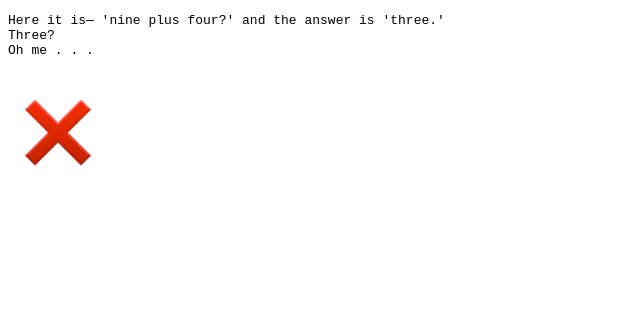
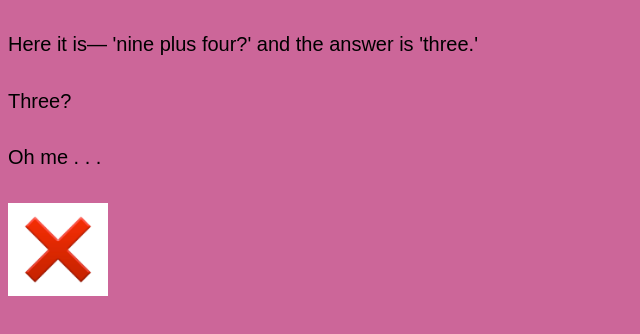
Before and after one commit to elizabethwu321/assignment-1-page-2, a plain HTML site: page index.html in a window 1280 px wide. Shown: the whole page, without its empty margins (0-640 px from the left). Drawn offline with Linux system fonts and the light colour scheme.

Commit message:
css update

```diff
--- a/index.html
+++ b/index.html
@@ -2,13 +2,12 @@
 <html>
 <head>
 	<title></title>
+		<link rel="stylesheet" type="text/css" href="style.css">
 </head>
 <body>
-	<pre>
-Here it is— 'nine plus four?' and the answer is 'three.'
-Three?
-Oh me . . .
-	</pre>
+<h5> Here it is— 'nine plus four?' and the answer is 'three.' </h5>
+<h5> Three? </h5>
+<h5> Oh me . . . </h5>
 <a href="/assignment-1-page-3/"><img src="x.jpeg" width="100px" alt="This is an image of an x"></a
 </body>
 </html>
--- /dev/null
+++ b/style.css
@@ -0,0 +1,13 @@
+body {
+	background-color: #cc6699;
+}
+
+a {
+	color: #cc6699;
+}
+
+h5 {
+	font-family: sans-serif;
+	font-size: 20px;
+	font-weight: 100;
+}
```
